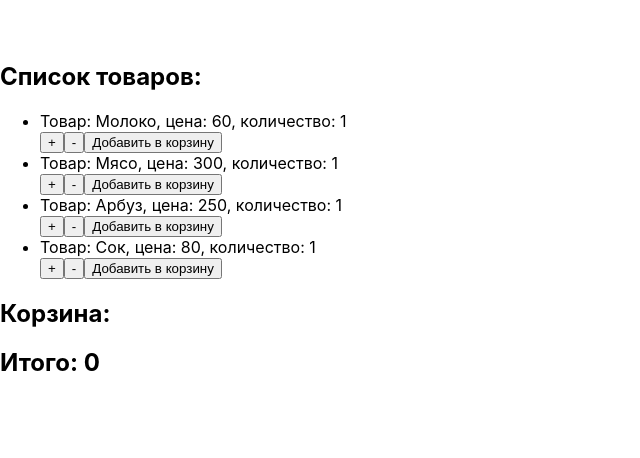
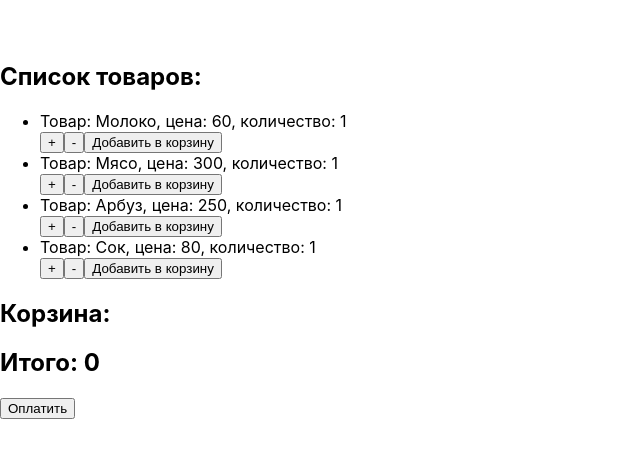
Before and after one commit to danshu1234/basket, a React (Create React App) app: page / in a window 1280 px wide. Shown: the top 458 px of the page, without its empty margins (0-640 px from the left). Built offline with nearby package versions, Linux system fonts and the light colour scheme.

Commit message:
update with payBtn

```diff
--- a/src/App.js
+++ b/src/App.js
@@ -64,6 +64,7 @@ function App (props) {
   const [stateTwo, dispatchTwo] = useReducer(reducer, meat);
   const [stateThree, dispatchThree] = useReducer(reducer, watermelon);
   const [stateFour, dispatchFour] = useReducer(reducer, juice);
+  const [payment, setPayment] = useState(null)
   if (pay == true) {
     payPage = <button onClick={() => {
     navigate('pay')
@@ -109,7 +110,34 @@ function App (props) {
       <h3>{resThree}</h3>
       <h3>{resFour}</h3>
       <h2>Итого: {props.resultPrice}</h2>
-      {payPage}
+      <button onClick={() => {
+       setPayment('Подождите, идет оплата...')
+       setTimeout(() => {
+        if (props.balance >= props.resultPrice) {
+          props.setBalance(props.balance - props.resultPrice)
+          setPayment('Оплата прошла успешно!')
+          props.setResultPrice(0)
+          setResOne(null)
+          setResTwo(null)
+          setResThree(null)
+          setResFour(null)
+          setTimeout(() => {
+            setPayment(null)
+         }, 2000);
+         } else {
+           setPayment('На вашем балансе недостаточно средств')
+           props.setResultPrice(0)
+          setResOne(null)
+          setResTwo(null)
+          setResThree(null)
+          setResFour(null)
+          setTimeout(() => {
+            setPayment(null)
+         }, 2000);
+         }
+       }, 2000)
+      }}>Оплатить</button>
+      <h3>{payment}</h3>
     </div>
   );
 }
--- a/src/Parent.js
+++ b/src/Parent.js
@@ -25,7 +25,7 @@ function Parent () {
             {showB}
             <Routes>
                 <Route path="/pay" element = {<PayPage resultPrice = {resultPrice} setResultPrice = {setResultPrice} balance = {balance} setBalance = {setBalance} showBalance = {showBalance} setShowBalance = {setShowBalance}/>}/>
-                <Route path="/" element = {<App resultPrice = {resultPrice} setResultPrice = {setResultPrice}/>} balance = {balance} setBalance = {setBalance}/>
+                <Route path="/" element = {<App resultPrice = {resultPrice} setResultPrice = {setResultPrice} balance = {balance} setBalance = {setBalance}/>}/>
             </Routes>
         </div>
     )
```
